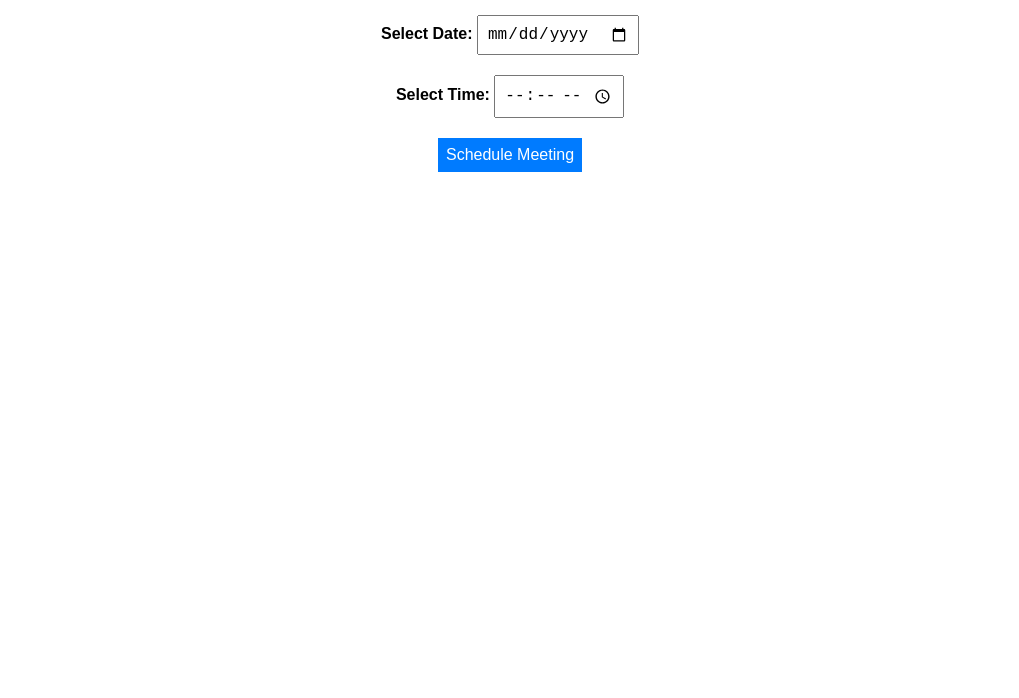
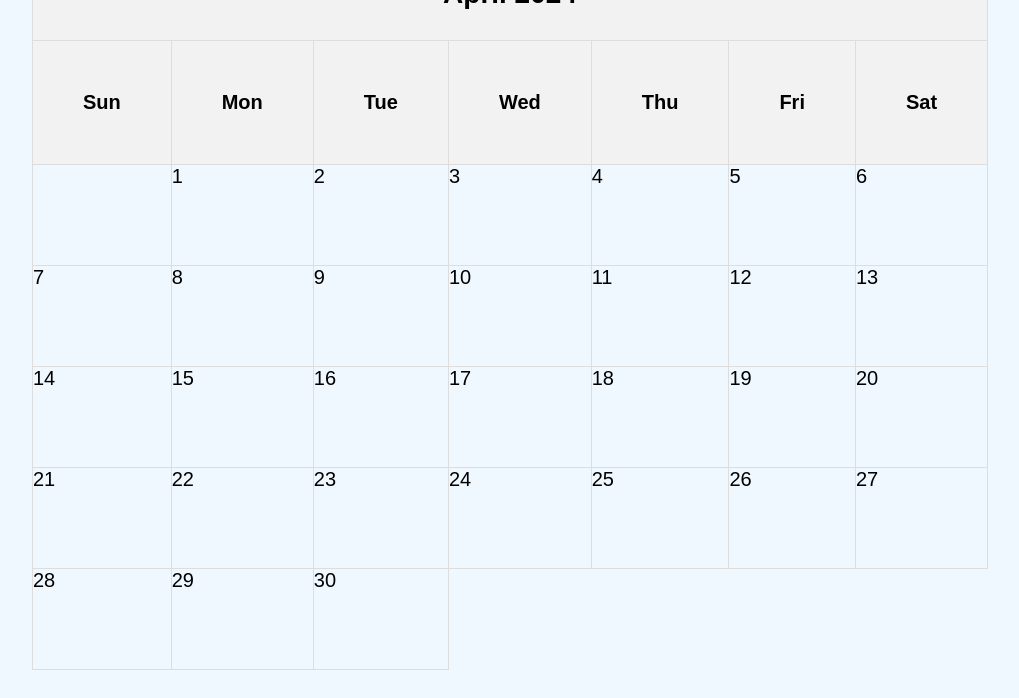
Before and after one commit to saucysam4/Hackathon, a plain HTML site: page index.html in a window 1280 px wide. Shown: the part 102-800 px from the top of the page, without its empty margins (130-1149 px from the left). Drawn offline with Linux system fonts and the light colour scheme.

Commit message:
New index html js css everything else same

```diff
--- /dev/null
+++ b/index.css
@@ -0,0 +1,49 @@
+body {
+    margin: 0;
+    padding: 0;
+    font-family: Arial, sans-serif;
+    background-color: #f0f8ff;
+  }
+
+  .calendar-container {
+    width: 100vw; /* Take full width of the viewport */
+    height: 100vh; /* Take full height of the viewport */
+    display: flex;
+    justify-content: center;
+    align-items: center;
+  }
+
+  table {
+    width: 80%; /* Adjust the calendar width */
+    height: 80%; /* Adjust the calendar height */
+    border-collapse: collapse;
+    margin: auto;
+  }
+
+  th,
+  td {
+    border: 1px solid #ddd;
+    padding: 50px; /* Increase padding for bigger date boxes */
+    text-align: center;
+    font-size: 20px; /* Increase font size for better readability */
+    position: relative; /* Set position relative for absolute positioning */
+  }
+
+  td span {
+    position: absolute; /* Set position absolute */
+    top: 0; /* Position at the top */
+    left: 0; /* Position at the left */
+  }
+
+  th {
+    background-color: #f2f2f2;
+  }
+
+  .month-year {
+    font-size: 28px; /* Increase font size */
+    font-weight: bold;
+    padding-bottom: 30px; /* Increase spacing */
+  }
+  .hidden {
+    display: none;
+  }
--- a/index.html
+++ b/index.html
@@ -1,25 +1,34 @@
 <!DOCTYPE html>
 <html lang="en">
 <head>
-<meta charset="UTF-8">
-<meta name="viewport" content="width=device-width, initial-scale=1.0">
-<title>Meeting Scheduler</title>
-<link rel="stylesheet" href="style.css">
+  <meta charset="UTF-8">
+  <meta name="viewport" content="width=device-width, initial-scale=1.0">
+  <title>Calendar</title>
+  <link rel="stylesheet" type="text/css" href="index.css">
 </head>
 <body>
-  <div class="container">
+     <!-- Meeting scheduler form (initially hidden) -->
+  <div id="meetingFormContainer" class="container hidden">
     <h1>Meeting Scheduler</h1>
     <form id="meetingForm">
-      <label for="meetingDate">Select Date:</label>
-      <input type="date" id="meetingDate" required min="?php echo date('Y-m-d'); ?>"><br>
-
+<br>
       <label for="meetingTime">Select Time:</label>
       <input type="time" id="meetingTime" required><br>
 
+      <label for="description">Description:</label>
+      <input type="Description" placeholder="Description" id="description" required><br>
+      <br>
+
       <button type="submit">Schedule Meeting</button>
+
     </form>
   </div>
 
-  <script src="script.js"></script>
+  <div class="calendar-container">
+    <h2 id="month-year"></h2>
+    <div id="calendar"></div>
+  </div>
+
+  <script src="index.js"></script>
 </body>
 </html>
--- /dev/null
+++ b/index.js
@@ -0,0 +1,91 @@
+function generateCalendar(year, month) {
+    const calendarDiv = document.getElementById('calendar');
+    const monthYearHeader = document.getElementById('month-year');
+
+    const date = new Date(year, month - 1, 1);
+    const daysInMonth = new Date(year, month, 0).getDate();
+    const monthNames = ['January', 'February', 'March', 'April', 'May', 'June', 'July', 'August', 'September', 'October', 'November', 'December'];
+    const dayNames = ['Sun', 'Mon', 'Tue', 'Wed', 'Thu', 'Fri', 'Sat'];
+    let html = '<table>';
+    html += `<tr><th colspan="7" class="month-year">${monthNames[month - 1]} ${year}</th></tr>`;
+    html += '<tr>';
+    for (let i = 0; i < 7; i++) {
+      html += `<th>${dayNames[i]}</th>`;
+    }
+    html += '</tr>';
+
+    let dayCounter = 1;
+    while (dayCounter <= daysInMonth) {
+      html += '<tr>';
+      for (let i = 0; i < 7 && dayCounter <= daysInMonth; i++) {
+        if (i === new Date(year, month - 1, dayCounter).getDay()) {
+          html += `<td><span>${dayCounter}</span></td>`;
+          dayCounter++;
+        } else {
+          html += '<td></td>';
+        }
+      }
+      html += '</tr>';
+    }
+
+    html += '</table>';
+    calendarDiv.innerHTML = html;
+  }
+
+
+  const currentDate = new Date();
+  generateCalendar(currentDate.getFullYear(), currentDate.getMonth() + 1);
+
+  // Define function to toggle visibility of calendar and meeting scheduler form
+function toggleCalendarAndForm() {
+    const calendarDiv = document.getElementById('calendar');
+    const meetingFormDiv = document.getElementById('meetingFormContainer');
+
+    // Toggle visibility by toggling the 'hidden' class
+    calendarDiv.classList.toggle('hidden');
+    meetingFormDiv.classList.toggle('hidden');
+}
+
+// Function to handle click event on calendar dates
+function handleCalendarClick(event) {
+    const target = event.target;
+    if (target.tagName === 'TD') { // Check if the clicked element is a table cell
+        // Remove 'selected' class from previously selected date box
+        const selectedDateBox = document.querySelector('.selected');
+        if (selectedDateBox) {
+            selectedDateBox.classList.remove('selected');
+        }
+
+        target.classList.add('selected'); // Add 'selected' class to the clicked date box
+        toggleCalendarAndForm(); // Toggle visibility of calendar and meeting scheduler form
+    }
+}
+
+// Function to handle form submission
+function handleFormSubmit(event) {
+    event.preventDefault(); // Prevent form from submitting in the default way
+
+    const time = document.getElementById('meetingTime').value;
+    const description = document.getElementById('description').value;
+    const meetingInfo = `Time: ${time}<br> Description: ${description}`;
+
+    // Get the selected date box
+    const selectedDateBox = document.querySelector('.selected');
+
+
+    if (selectedDateBox) {
+        selectedDateBox.innerHTML += '<br>' + meetingInfo; // Append the meeting information to the content of the selected date box
+    }
+
+    toggleCalendarAndForm(); // Hide the form and show the calendar
+}
+
+// Attach click event listener to the calendar container
+document.getElementById('calendar').addEventListener('click', handleCalendarClick);
+
+// Attach submit event listener to the meeting scheduler form
+document.getElementById('meetingForm').addEventListener('submit', handleFormSubmit);
+
+// Hide the meeting scheduler form and show the calendar by default
+document.getElementById('meetingFormContainer').classList.add('hidden');
+document.getElementById('calendar').classList.remove('hidden');
```
Also changed, not shown: form.html (added, +25 -0 lines), ignore.html (deleted, +0 -11 lines), 1 other file.
